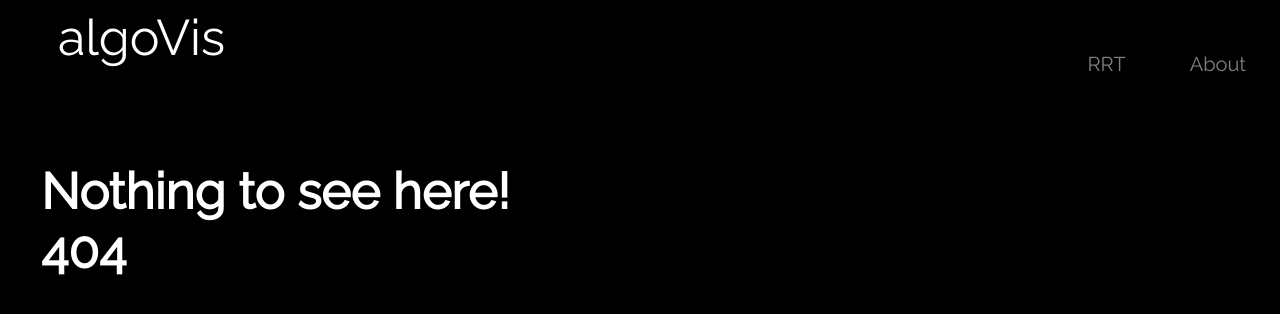
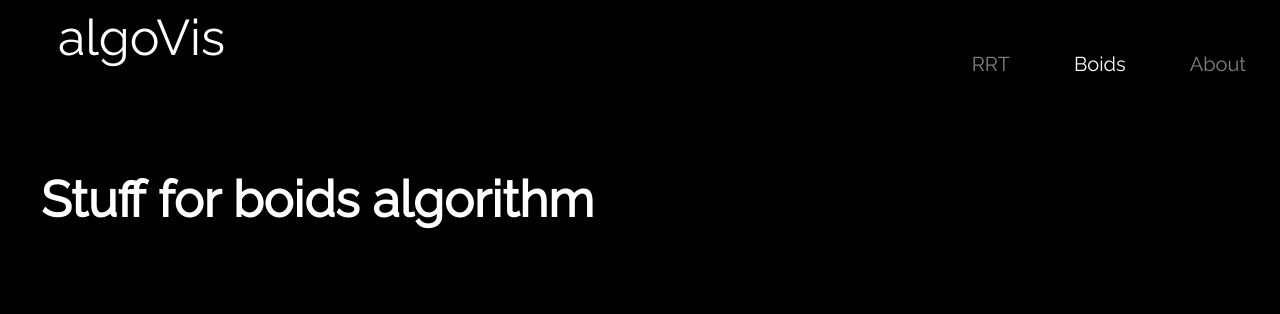
Before and after one commit to TrollsInc/hogio, a React (Create React App) app: page /boids in a window 1280 px wide. Before the commit this address had no page. Shown: the top 314 px of the page. Built offline with nearby package versions, Linux system fonts and the light colour scheme.

Commit message:
Start of boids algo

```diff
--- a/src/App.js
+++ b/src/App.js
@@ -4,6 +4,7 @@ import About from "./pages/about"
 import Pathing from "./pages/pathing"
 import notFound from "./pages/notFound"
 import {Route, Routes} from "react-router-dom"
+import Boids from "./pages/boids";
 
 function App() {
     return (
@@ -14,6 +15,7 @@ function App() {
                     <Routes>
                         <Route exact path="/" element={<Home/>}/>
                         <Route path="/rrt" element={<Pathing/>}/>
+                        <Route path="/boids" element={<Boids/>}/>
                         <Route path="/about" element={<About/>}/>
                         <Route path='*' element={notFound()}/>
                     </Routes>
--- a/src/navigation/navBar.js
+++ b/src/navigation/navBar.js
@@ -13,13 +13,17 @@ export default function navBar() {
                     <CustomLink to="/rrt">RRT</CustomLink>
                 </div>
                 <div>
+                    <CustomLink to="/boids">Boids</CustomLink>
+                </div>
+                <div>
                     <CustomLink to="/about">About</CustomLink>
                 </div>
             </ul>
         </nav>
     )
 }
-function CustomLink({ to, children, ...props }) {
+
+function CustomLink({to, children, ...props}) {
     const resolvedPath = useResolvedPath(to)
     const isActive = useMatch({path: resolvedPath.pathname, end: true})
 
--- /dev/null
+++ b/src/pages/boids.js
@@ -0,0 +1,14 @@
+import React from 'react';
+function boids() {
+    return (
+        <main>
+            <section>
+                <h1>
+                    Stuff for boids algorithm
+                </h1>
+            </section>
+        </main>
+    );
+}
+
+export default boids;
```
Also changed, not shown: src/pages/ToonWater.js (deleted, +0 -30 lines), public/license.txt (deleted).
